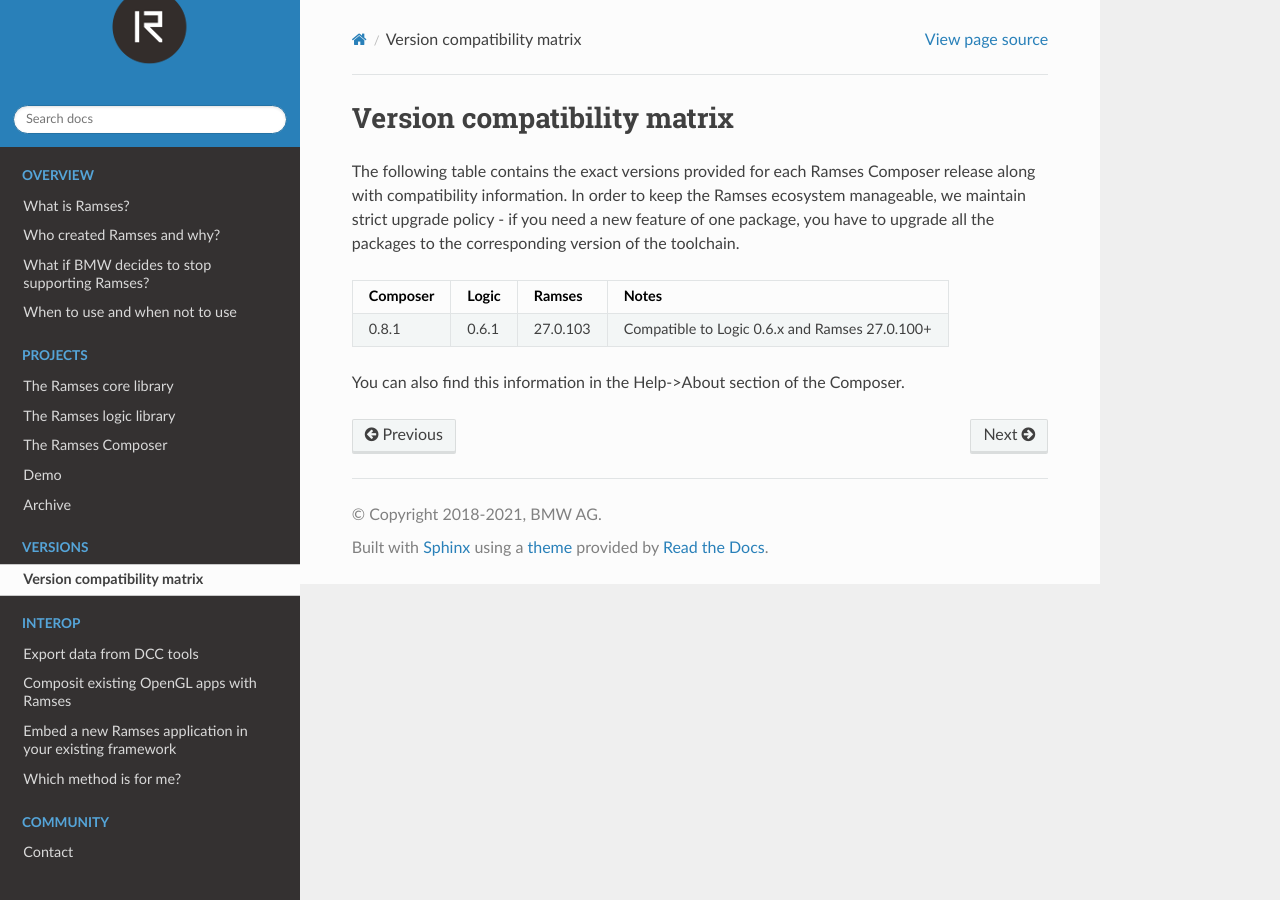
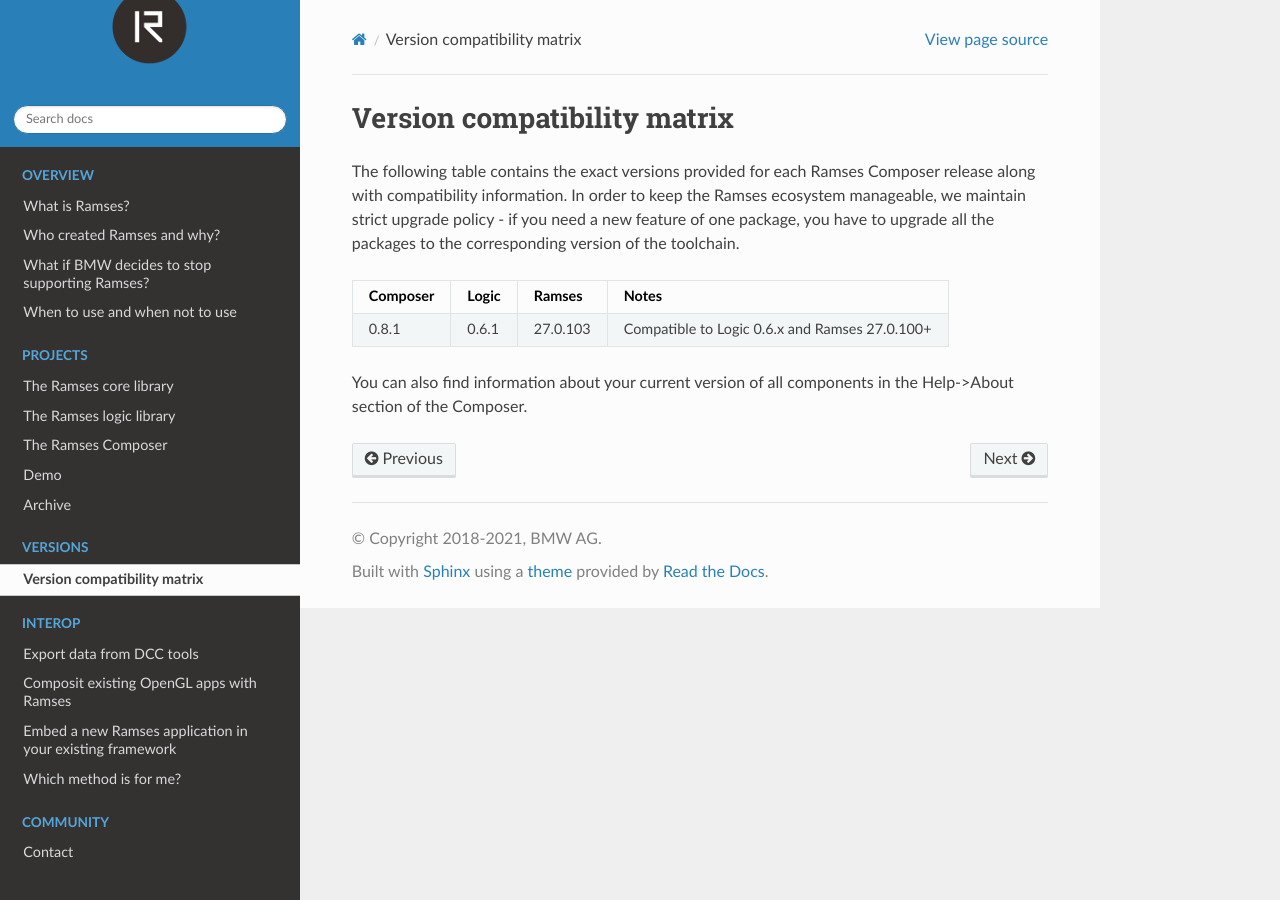
Before and after one commit to COVESA/ramses-sdk, a Sphinx documentation site: the page built from doc/versions.md, in a window 1280 px wide. Built offline with Sphinx 7.4.7 and the Read the Docs theme 2.0.0, drawn with Linux system fonts in a browser that asks for light colours.

Commit message:
Update doc/versions.md
Co-authored-by: ParadoxKG <74646583+ParadoxKG@users.noreply.github.com>

```diff
--- a/doc/versions.md
+++ b/doc/versions.md
@@ -9,4 +9,4 @@
 |---------|---------|---------------|---------------------------------------------------|
 |0.8.1    |0.6.1    | 27.0.103      | Compatible to Logic 0.6.x and Ramses 27.0.100+    |
 
-You can also find this information in the Help->About section of the Composer.
+You can also find information about your current version of all components in the Help->About section of the Composer.
```
